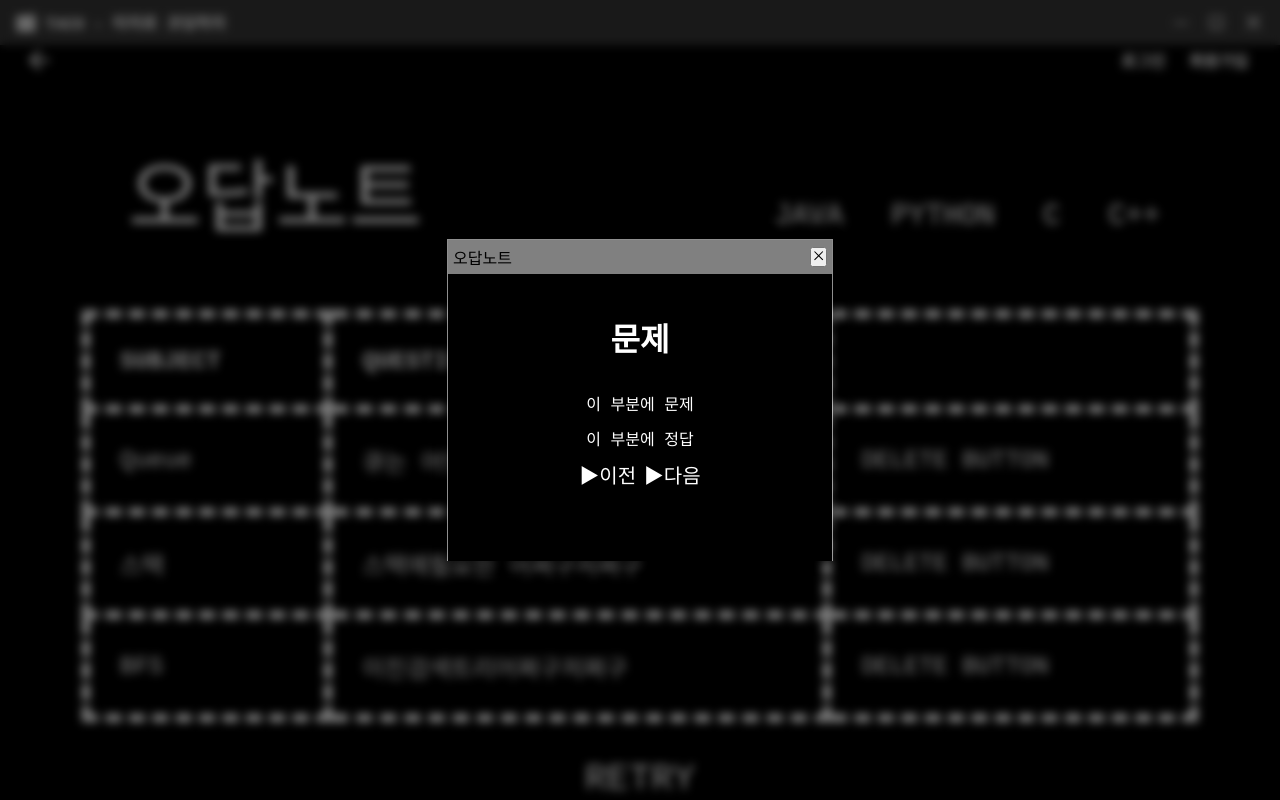
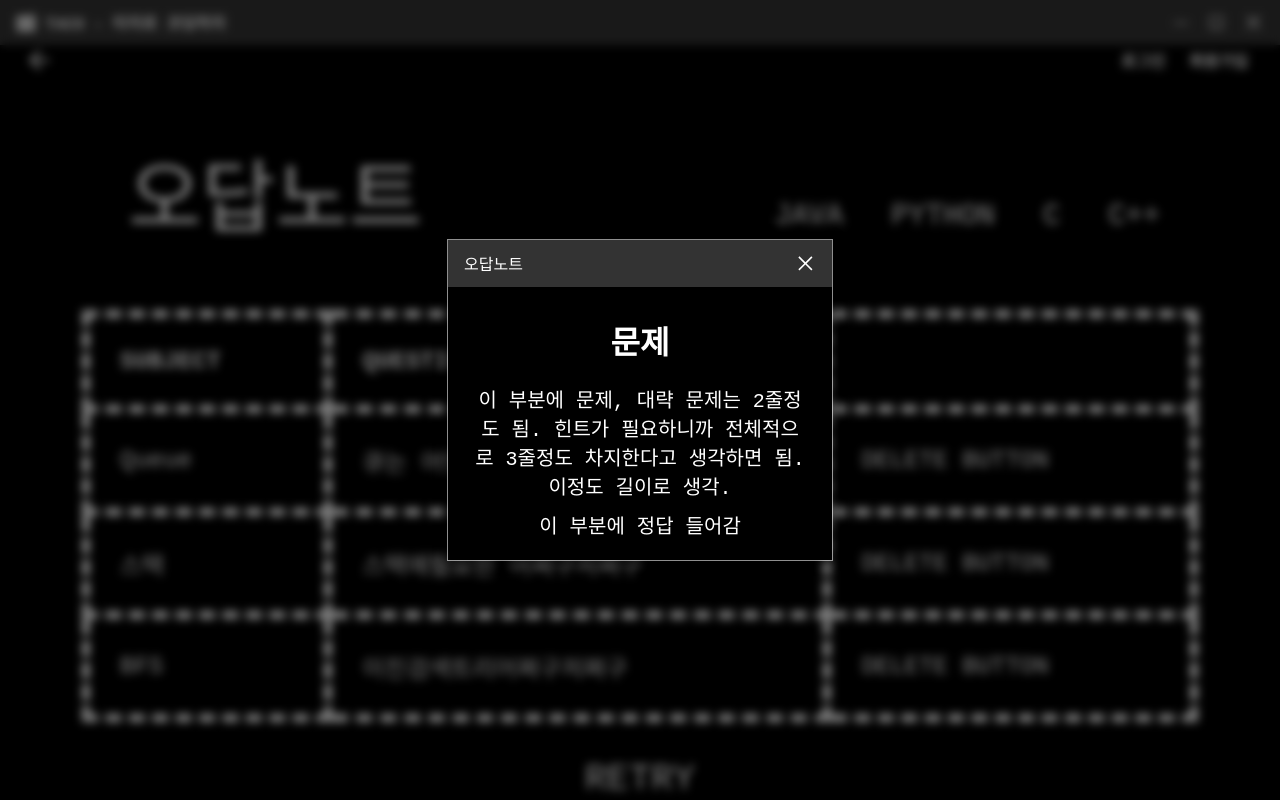
Before and after one commit to MyongjiCapstone-InternetProgramming/TajaCoding-Frontend, a React (Create React App) app: page /wronganswer in a window 1280 px wide. Both pictures are taken after a click on the element "RETRY". Built offline with nearby package versions, Linux system fonts and the light colour scheme; no server answers; a web font is replaced by a local one.

Commit message:
0517 jun

```diff
--- a/src/App.js
+++ b/src/App.js
@@ -12,6 +12,7 @@ import WordQuizStart from './components/WordQuizStart';
 import LongCode from './components/LongCode';
 import BlockCode from './components/BlockCode';
 import TypeLong from './components/TypeLong';
+import WrongAnswerRetry from './components/WrongAnswerRetry';
 
 const App = () => {
   return (
@@ -28,6 +29,7 @@ const App = () => {
         <Route path="/wronganswer" element={<WrongAnswer />} />
         <Route path="/custom" element={<Custom />} />
         <Route path="/type-long" element={<TypeLong />} />
+        <Route path='/wronganswerretry' element={<WrongAnswerRetry/>}/>
       </Routes>
     </div>
   );
--- a/src/components/WrongAnswer.js
+++ b/src/components/WrongAnswer.js
@@ -1,7 +1,7 @@
 // 담당자 : 은희
 //수업시간 내용 : onmouseover 사용
 
-import { Link } from 'react-router-dom';
+import { Link, redirect } from 'react-router-dom';
 import UserNav from './UserNav';
 import styles from '../css/DotBorder.css'; // CSS 모듈 임포트
 import { useEffect, useState } from 'react';
@@ -44,14 +44,11 @@ export default function WrongAnswer() {
     <div style={{ height: '100%' }}>
       {modalOpen && <div className="modal-backdrop" />}
       <UserNav />
-      <div
-        style={{ marginTop: '50px', padding: '0.5rem 8rem', fontSize: '80px' }}
-      >
+      <div style={{ marginTop: '50px', padding: '0.5rem 8rem', fontSize: '80px' }}>
         오답노트
       </div>
 
-      <div
-        style={{
+      <div style={{
           display: 'flex',
           padding: '5rem',
           position: 'absolute',
@@ -138,26 +135,17 @@ export default function WrongAnswer() {
       {modalOpen && (
         <div className="modal-container">
           <WrongAnswerRetryStatusBar onClose={closeModal} />
-          {
-            <div
-              style={{
-                backgroundColor: 'black',
-                height: '100%',
-                color: 'white',
-                textAlign: 'center',
-                padding:20,
-                position:'relative'
-              }}
-            >
-              <h1 style={{padding:20}}>문제</h1>
-              <p className='modal-QA'>이 부분에 문제</p>
-              <p className='modal-QA'>이 부분에 정답</p>
+            <div className='modal-inner-container'>
+              <div className='modal-except-button'>
+                <h1 style={{padding:10}}>문제</h1>
+                <p className='modal-QA'>이 부분에 문제, 대략 문제는 2줄정도 됨. 힌트가 필요하니까 전체적으로 3줄정도 차지한다고 생각하면 됨. 이정도 길이로 생각.</p>
+                <p className='modal-QA'>이 부분에 정답 들어감</p>
+              </div>
               <div className='modal-button-container'>
                 <span className='modal-button' onClick={()=>{console.log('이전 문제로 이동시키기')}}>▶이전</span>
                 <span className='modal-button' onClick={()=>{console.log('다음 문제로 이동시키기')}}>▶다음</span>
               </div>
             </div>
-          }
         </div>
       )}
     </div>
--- /dev/null
+++ b/src/components/WrongAnswerRetry.js
@@ -0,0 +1,21 @@
+import { useState } from 'react';
+import UserNav from './UserNav';
+import TypingLayout from './layout/typinglayout';
+
+export default function WrongAnswerRetry(){
+  const [timer, setTimer] = useState(90);
+  return(
+    <div style={{height: '100%'}}>
+    <UserNav/>
+      <TypingLayout timer={timer}>
+        <div style={{display:'flex', flex:6, height:'100%', justifyContent:'center'}}>
+          <div style={{backgroundColor:'red', width:'85%'}}>
+            <div></div>
+          </div>
+        </div>
+      </TypingLayout>
+    </div>
+  )
+}
+
+// 아직 손 안 댐. 코드 그대로 가져온 상황
--- a/src/components/WrongAnswerRetryStatusBar.js
+++ b/src/components/WrongAnswerRetryStatusBar.js
@@ -1,24 +1,16 @@
+
 import { VscChromeClose } from 'react-icons/vsc';
 import '../css/StatusBar.css';
-import WrongAnswer from './WrongAnswer';
 
 export default function WrongAnswerRetryStatusBar({ onClose }) {
   return (
-    <div
-      style={{
-        backgroundColor: 'grey',
-        color: 'black',
-        display: 'flex',
-        justifyContent: 'space-between',
-        alignItems: 'center',
-        padding: 5,
-      }}
-    >
+    <div className='status-bar'>
       <p>오답노트</p>
-      <button onClick={onClose}>
-        <VscChromeClose />
-      </button>
-      {/* X버튼 누르면 이전 페이지로 이동 */}
+      <div className="status-bar-button">
+        <button onClick={onClose}>
+          <VscChromeClose />
+        </button>
+      </div>
     </div>
   );
 }
--- a/src/css/DotBorder.css
+++ b/src/css/DotBorder.css
@@ -32,6 +32,10 @@
 
 }
 
+
+/*
+  정준 모달창 관련 css
+*/
 .modal-backdrop {
     position: fixed;
     top: 0;
@@ -54,23 +58,41 @@
     padding: 1px;
     z-index: 1000; /* 모달은 배경보다 위에 나타나도록 설정 */
     box-shadow: 0px 0px 10px rgba(0, 0, 0, 0.5); /* 그림자 효과 추가 */
-    border-color: white;
+    display: flex;
+    flex-direction: column;
+    justify-content: space-between;
+  }
+
+  .modal-inner-container {
+    background-color: black;
+    height: 100%;
+    color: white;
+    text-align: center;
+    padding: 20px;
+    flex: 1;
   }
 
   .modal-button-container {
-    position: absolute;
-    /* bottom: 20px; */
-    left: 0%;
-    right:0%;
+    display: flex;
+    justify-content: space-between;
+    padding: 0 15%;
+    flex: 1;
   }
   .modal-QA {
     margin-top: 3%;
-    margin-bottom: 3%;
+    font-size: 20px;
+  }
+  .modal-except-button {
+    margin-bottom: 10%;
+    padding-left: 5px;
+    padding-right: 5px;
+    flex: 3;
   }
   .modal-button {
     background-color: black;
     color: white;
-    font-size: 20px;
+    font-size: 25px;
     padding: 1%;
     cursor: pointer;
+    margin: 0 20px;
   }
```
